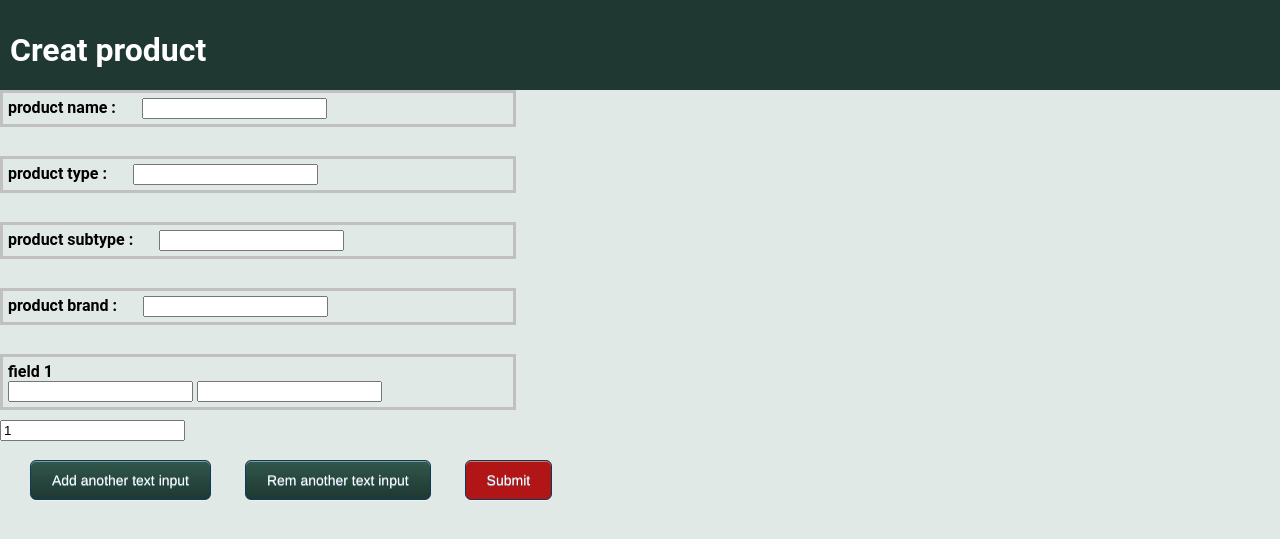
After one commit to fatemeh-shaterian/eShop-mongoDB, a Django app: page /addItem/ in a window 1280 px wide. The commit adds this page. Shown: the top 539 px of the page. Run offline with Django 3.2, Linux system fonts and the light colour scheme.

Commit message:
v3
product can be add by admin

```diff
--- a/mysite/mysite/urls.py
+++ b/mysite/mysite/urls.py
@@ -33,5 +33,6 @@ urlpatterns = [
     #url(r'^search/$', search_result),
     #url(r'^twitter/$', first_page),
     url(r'^logout/$', logout),
+    url(r'^addItem/$', creat_product),
 
 ]
--- a/mysite/mysite/views.py
+++ b/mysite/mysite/views.py
@@ -40,10 +40,12 @@ def signin(request):
     if request.method == 'POST':
         find2 = find_user(request.POST['userName'],request.POST['pass'])
         if find2 != False:
-            find = str(find2['_id']);
+            find = str(find2['_id'])
 
             if is_admin(request.POST['userName']):
-                request.session['is_admin']=True
+                request.session['is_admin'] = True
+            else:
+                request.session['is_admin'] = False
 
             request.session['member_id'] = find
             request.session['member_name'] = find2['name']
@@ -83,6 +85,7 @@ def logout(request):
         del request.session['member_id']
         del request.session['member_name']
         del request.session['member_uName']
+        del request.session['is_admin']
     except KeyError:
         return HttpResponse('error happens')
     return HttpResponseRedirect('/home/')
@@ -116,7 +119,8 @@ def home(request):
     fp = open('template/home.html')
     t = Template(fp.read())
     fp.close()
-    html = t.render(Context({'name': name, 'username': uname , 'notLogin': 'class=behide'}))
+    listItem = get_all_products()
+    html = t.render(Context({'name': name, 'username': uname , 'notLogin': 'class=behide', 'item_list': listItem }))
     return HttpResponse(html)
 
 
@@ -137,6 +141,29 @@ def change_info(request):
         name = request.session.get('member_name')
         t = open_html('template/changeInfo.html')
         html = t.render(Context({'name':'value=%s' % name}))
+    return HttpResponse(html)
+
+
+@csrf_exempt
+def creat_product (request):
+    if request.method == 'POST':
+        html = "<html><body>It is now . </br> </body></html>"
+        pName = request.POST['productName']
+        pType = request.POST['productType']
+        pSubType = request.POST['productSubType']
+        pBrand = request.POST['productBrand']
+        counter = request.POST['counter']
+        fields = []
+        i = 0
+        while `i` != counter:
+            fields.append({"fname":request.POST['inputName' + `(i+1)`], "fvalue" : request.POST['inputVal' + `(i+1)`]})
+            i += 1
+        add_product(pName,pType,pSubType,pBrand,fields)
+        return HttpResponseRedirect('/home/')
+    else:
+        t = open_html('template/creat_product.html')
+        html = t.render(Context())
+
     return HttpResponse(html)
 
 
@@ -187,3 +214,17 @@ def change_user_info(userName , name, password):
     db.users.update_one({'username': userName},{'$set': user})
     user2 = db.users.find_one({'username': userName})
     return user2['name']
+
+
+def add_product(pName,pType,pSubType,pBrand,fields):
+    db.products.insert_one({
+        'name': pName,
+        'type': pType,
+        'subType': pSubType,
+        'brand' : pBrand,
+        'fields' : fields
+    })
+
+
+def get_all_products():
+    return db.products.find()
--- /dev/null
+++ b/mysite/template/creat_product.html
@@ -0,0 +1,154 @@
+<!DOCTYPE html>
+<html lang="en">
+<head>
+    <meta charset="UTF-8">
+    <title>Title</title>
+</head>
+<style>
+	.button {
+   border: 1px solid #0a3c59;
+   background: #1f3831;
+   background: -webkit-gradient(linear, left top, left bottom, from(#31574c), to(#1f3831));
+   background: -webkit-linear-gradient(top, #31574c, #1f3831);
+   background: -moz-linear-gradient(top, #31574c, #1f3831);
+   background: -ms-linear-gradient(top, #31574c, #1f3831);
+   background: -o-linear-gradient(top, #31574c, #1f3831);
+   background-image: -ms-linear-gradient(top, #31574c 0%, #1f3831 100%);
+   padding: 10.5px 21px;
+   -webkit-border-radius: 6px;
+   -moz-border-radius: 6px;
+   border-radius: 6px;
+   -webkit-box-shadow: rgba(255,255,255,0.4) 0 1px 0, inset rgba(255,255,255,0.4) 0 1px 0;
+   -moz-box-shadow: rgba(255,255,255,0.4) 0 1px 0, inset rgba(255,255,255,0.4) 0 1px 0;
+   box-shadow: rgba(255,255,255,0.4) 0 1px 0, inset rgba(255,255,255,0.4) 0 1px 0;
+   text-shadow: #7ea4bd 0 1px 0;
+   color: #ffffff;
+   font-size: 14px;
+   font-family: helvetica, serif;
+   text-decoration: none;
+   vertical-align: middle;
+   height:40px;
+   margin-left:30px;
+   }
+.button:hover {
+   border: 1px solid #0a3c59;
+   text-shadow: #1e4158 0 1px 0;
+   background: #26473e;
+   background: -webkit-gradient(linear, left top, left bottom, from(#396b5d), to(#26473e));
+   background: -webkit-linear-gradient(top, #396b5d, #26473e);
+   background: -moz-linear-gradient(top, #396b5d, #26473e);
+   background: -ms-linear-gradient(top, #396b5d, #26473e);
+   background: -o-linear-gradient(top, #396b5d, #26473e);
+   background-image: -ms-linear-gradient(top, #396b5d 0%, #26473e 100%);
+   color: #fff;
+   }
+.button:active {
+   text-shadow: #1e4158 0 1px 0;
+   border: 1px solid #0a3c59;
+   background: #26473e;
+   background: -webkit-gradient(linear, left top, left bottom, from(#396b5d), to(#26473e));
+   background: -webkit-linear-gradient(top, #396b5d, #26473e);
+   background: -moz-linear-gradient(top, #396b5d, #26473e);
+   background: -ms-linear-gradient(top, #396b5d, #26473e);
+   background: -o-linear-gradient(top, #396b5d, #26473e);
+   background-image: -ms-linear-gradient(top, #396b5d 0%, #26473e 100%);
+   color: #fff;
+   }
+	textarea{
+	margin-bottom:10px;
+	margin-left: 30px;
+	margin-top:20px;
+	}
+
+	body{
+	background:#E1E9E7;
+	padding:0px;
+	margin:0px;
+	font-family: "Roboto",sans-serif;
+	font-weight:normal;
+	}
+
+	.header{
+	background:#1f3831;
+	color:white;
+	padding:10px;
+	height:70px;
+	width:100%;
+	margin:0px;
+
+	}
+	.item{
+	width:500px;
+	border:3px solid silver;
+	overflow:hidden;
+	padding: 5px;
+	margin-bottom:10px;
+	font-weight:bold;
+	}
+	.behide{display: none;}
+</style>
+
+
+<body>
+    <div class="header"> <h1>Creat product</h1></div>
+    <form method="POST" action="../addItem/">
+        <div class="item">
+        product name :
+        <input type="text" name="productName" style="margin-left: 22px;" required>
+        </div>
+        </br>
+        <div class="item">
+        product type :
+        <input type="text" name="productType" style="margin-left: 22px;" required>
+        </div>
+        </br>
+        <div class="item">
+        product subtype :
+        <input type="text" name="productSubType" style="margin-left: 22px;" required>
+        </div>
+        </br>
+        <div class="item">
+        product brand :
+        <input type="text" name="productBrand" style="margin-left: 22px;" required>
+        </div>
+        </br>
+
+
+        <div id="dynamicInput" class="item">
+              field 1<br><input type="text" name="inputName1">
+                   <input type="text" name="inputVal1">
+        </div>
+        <input  id="counter" name="counter" type="number" value=1>
+        </br></br>
+        <input  class="button" type="button" value="Add another text input" onClick="addInput('dynamicInput');">
+        <input class="button" type="button" value="Rem another text input" onClick="remInput('dynamicInput');">
+        <input class="button" type="submit" style="background: #b11515">
+    </form>
+</body>
+<script>
+    var counter = 1;
+    //var limit = 3;
+    function addInput(divName)
+    {
+        {
+              var newdiv = document.createElement('div');
+              newdiv.id = "div"+(counter+1);
+              newdiv.innerHTML = "field " + (counter + 1) + " <br><input type='text' name=inputName"+(counter + 1)+">"
+                +"<input type='text' name=inputVal"+(counter + 1)+">";
+              document.getElementById(divName).appendChild(newdiv);
+              counter++;
+              document.getElementById("counter").value = counter;
+        }
+    }
+
+    function remInput(divName)
+    {
+        {
+              var newdiv = document.getElementById('div'+counter).remove();
+              counter--;
+              document.getElementById("counter").value = counter;
+        }
+    }
+
+</script>
+</html>
```
Also changed, not shown: mysite/template/home.html (+5 -5 lines), mysite/db.sqlite3, 2 other files.
